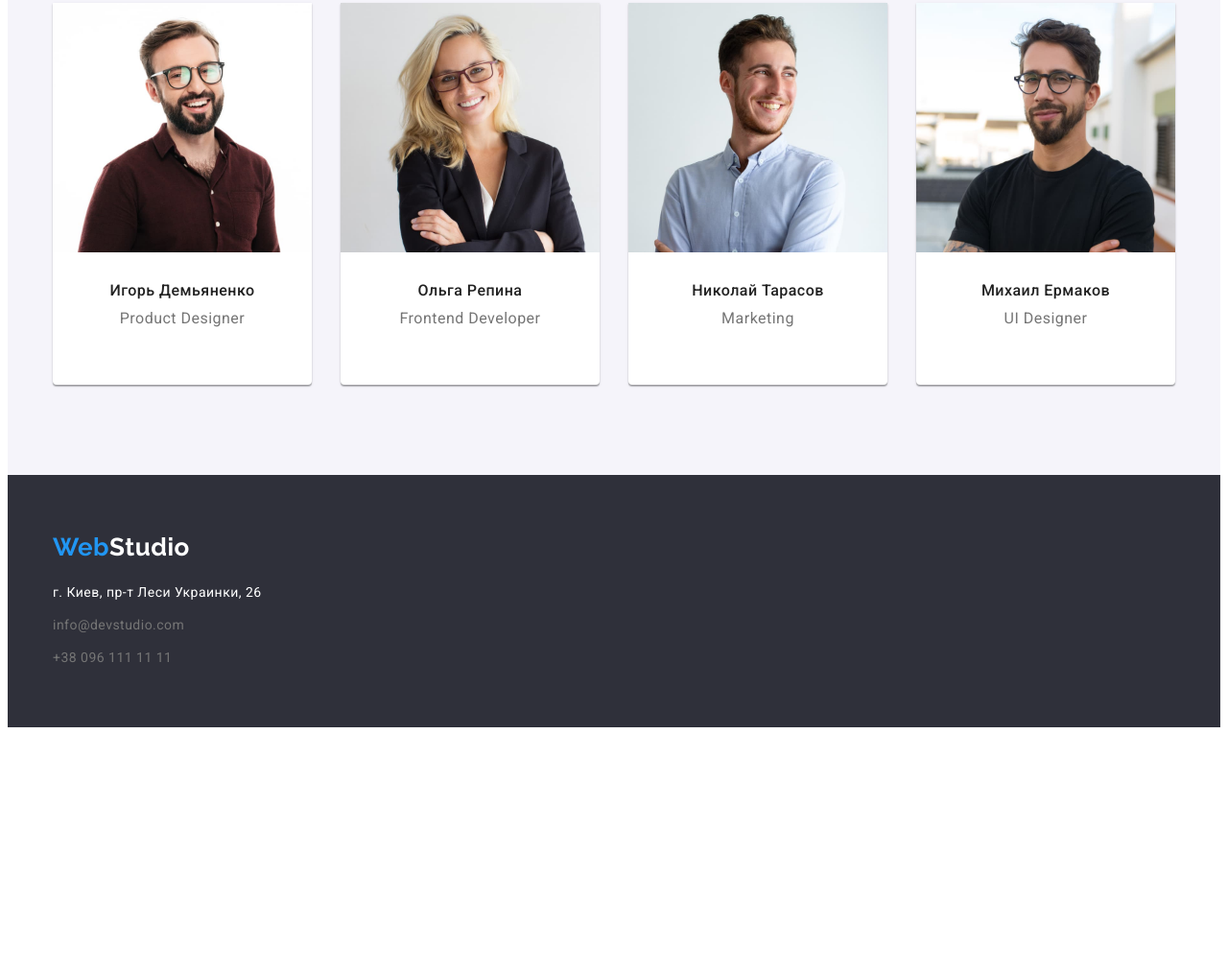
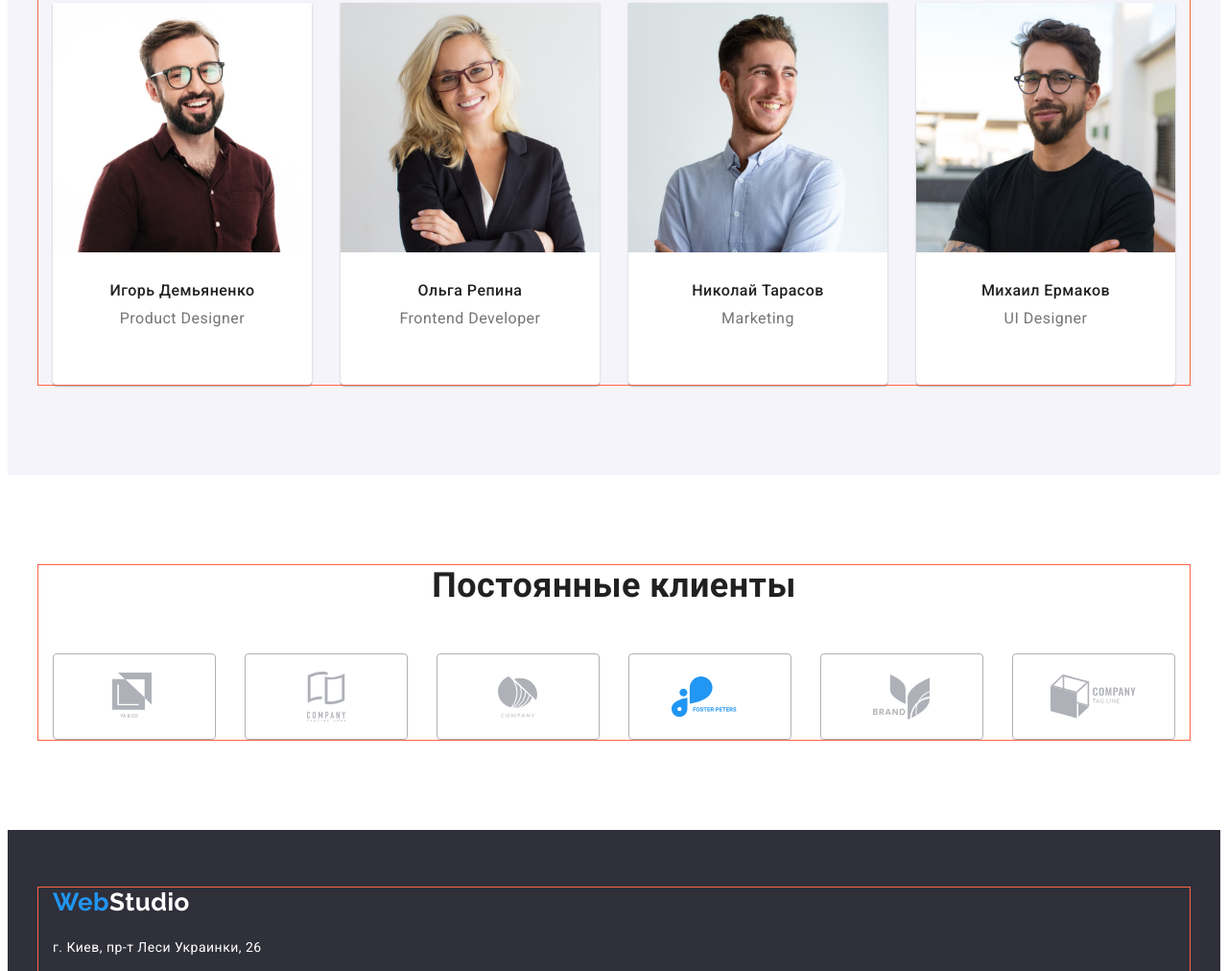
Before and after one commit to Bellik888/goit-markup-hw-04, a plain HTML site: page index.html in a window 1280 px wide. Shown: the part 1788-2800 px from the top of the page at 96% size. Before the commit the page ends 2554 px from the top, so only its background shows below. Drawn offline with Linux system fonts and the light colour scheme.

Commit message:
Добавлено секцію Постійні клієнти

```diff
--- a/css/styles.css
+++ b/css/styles.css
@@ -59,9 +59,11 @@ img {
   width: 1200px;
   padding-left: 15px;
   padding-right: 15px;
+  outline: 1px solid tomato;
 }
 .section {
   padding-bottom: 94px;
+  padding-top: 94px;
 }
 
 /* шапка */
@@ -131,13 +133,8 @@ header {
 /* main content*/
 
 /* hero */
-/* .hero {
-  text-align: center;
-  background-color: var(--bgc-hero);
-  padding-top: 200px;
-  padding-bottom: 200px;
-} */
-.hero-bg {
+
+.hero {
   text-align: center;
   max-width: 1600px;
   height: 600px;
@@ -312,6 +309,45 @@ header {
   text-align: center;
 }
 
+/* постійні клієнти */
+.customer {
+  display: flex;
+  margin-right: calc(-1 * var(--primary-margin));
+}
+.lists-customer {
+  content: "";
+  display: block;
+  height: 90px;
+  border: 1px solid #afb1b8;
+  border-radius: 4px;
+  flex-basis: calc((100% - 30px * var(--grid-item)) / var(--grid-item));
+  --grid-item: 6;
+  background-repeat: no-repeat;
+  background-position: center;
+}
+.lists-customer:nth-child(1) {
+  background-image: url(../image/customers/logo1.svg);
+}
+.lists-customer:nth-child(2) {
+  background-image: url(../image/customers/logo2.svg);
+}
+.lists-customer:nth-child(3) {
+  background-image: url(../image/customers/logo3.svg);
+}
+.lists-customer:nth-child(4) {
+  background-image: url(../image/customers/logo4.svg);
+  fill: rgba(175, 177, 184, 1);
+}
+.lists-customer:nth-child(5) {
+  background-image: url(../image/customers/logo5.svg);
+}
+.lists-customer:nth-child(6) {
+  background-image: url(../image/customers/logo6.svg);
+}
+.lists-customer:not(:first-child) {
+  margin-left: var(--primary-margin);
+}
+
 /* footer */
 
 .footer {
@@ -380,6 +416,8 @@ address {
   color: var(--white-color);
   background-color: var(--active-color);
   cursor: pointer;
+  box-shadow: 0px 3px 1px rgba(0, 0, 0, 0.1), 0px 1px 2px rgba(0, 0, 0, 0.08),
+    0px 2px 2px rgba(0, 0, 0, 0.12);
 }
 
 .section-btn-potfolio {
@@ -398,6 +436,9 @@ address {
   display: flex;
   flex-wrap: wrap;
   flex-basis: calc((100% - 30px * var(--grid-item)) / var(--grid-item));
+}
+.portfolio-img a:hover {
+  box-shadow: 0px 4px 4px rgba(0, 0, 0, 0.25);
 }
 .portfolio-img > li:nth-child(n + 4) {
   margin-top: 30px;
--- a/index.html
+++ b/index.html
@@ -37,8 +37,8 @@
     <!-- Main content -->
     <main>
         <!-- hero-->
-        <section class="hero">
-            <div class="hero-bg">
+        <section>
+            <div class="hero">
             <h1 class="hero-text">Эффективные решения для вашего бизнеса</h1>
             <button type="button" class="button-hero">
                 Заказать услугу
@@ -127,6 +127,32 @@
             </div>
         </section>
 
+        <!-- Постійній клієнти -->
+        <section class="section">
+            <div class="container">
+                <h2 class="title">Постоянные клиенты</h2>
+                <ul class="lists customer">
+                    <li class="lists-customer">
+                        <a class="link" href=""></a>
+                    </li>
+                    <li class="lists-customer">
+                        <a class="link" href=""></a>
+                    </li>
+                    <li class="lists-customer">
+                        <a class="link" href=""></a>
+                    </li>
+                    <li class="lists-customer">
+                        <a class="link" href=""></a>
+                    </li>
+                    <li class="lists-customer">
+                        <a class="link" href=""></a>
+                    </li>
+                    <li class="lists-customer">
+                        <a class="link" href=""></a>
+                    </li>
+                </ul>
+            </div>
+        </section>
 
     </main>
 
```
Also changed, not shown: image/customers/logo1.svg (renamed from image/customers/logo 1.svg), image/customers/logo2.svg (renamed from image/customers/logo 2.svg), image/customers/logo3.svg (renamed from image/customers/logo 3.svg), image/customers/logo4.svg (renamed from image/customers/logo 4.svg), image/customers/logo5.svg (renamed from image/customers/logo 5.svg), image/customers/logo6.svg (renamed from image/customers/logo 6.svg), 2 other files.
